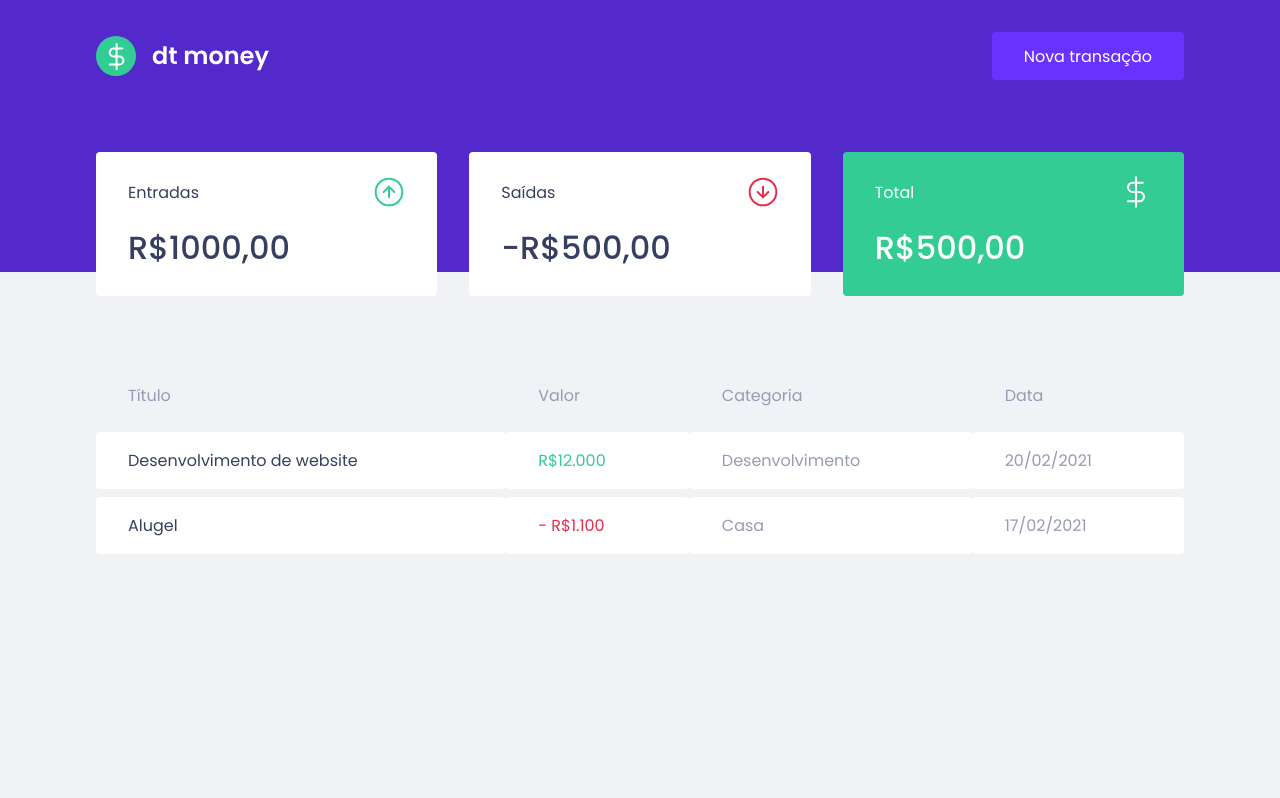
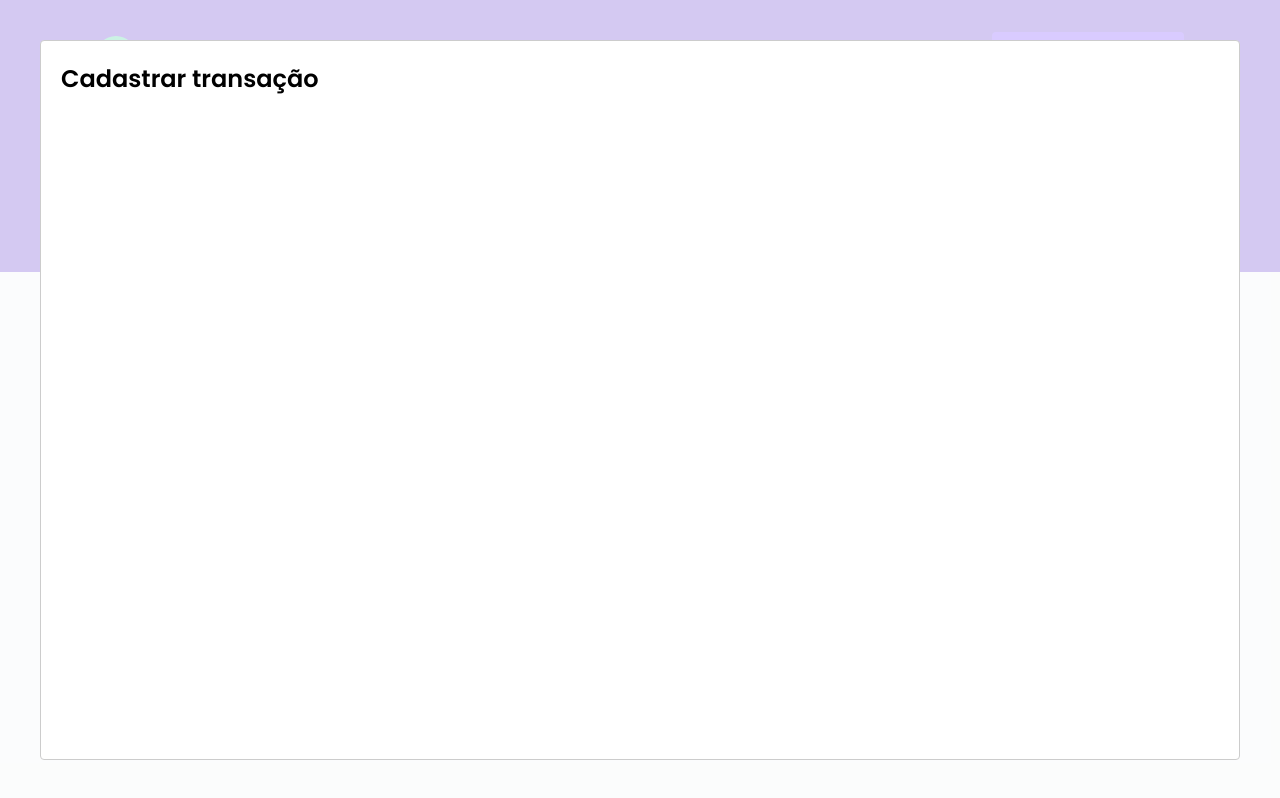
Before and after one commit to Lego4m/Ignite-ReactJS, a React (Create React App) app in the folder 02-dtmoney/: page / in a window 1280 px wide. Both pictures are taken after a click on the button "Nova transação". Built offline with nearby package versions, Linux system fonts and the light colour scheme; no server answers; what miragejs would draw is missing.

Commit message:
02 - Configurando modal de criação

```diff
--- a/02-dtmoney/package.json
+++ b/02-dtmoney/package.json
@@ -6,6 +6,7 @@
     "axios": "^0.26.1",
     "react": "^18.0.0",
     "react-dom": "^18.0.0",
+    "react-modal": "^3.15.1",
     "react-scripts": "5.0.1",
     "styled-components": "^5.3.5",
     "web-vitals": "^2.1.0"
@@ -18,6 +19,7 @@
     "@types/node": "^16.7.13",
     "@types/react": "^18.0.0",
     "@types/react-dom": "^18.0.0",
+    "@types/react-modal": "^3.13.1",
     "@types/styled-components": "^5.1.25",
     "miragejs": "^0.1.43",
     "typescript": "^4.4.2"
--- a/02-dtmoney/src/App.tsx
+++ b/02-dtmoney/src/App.tsx
@@ -1,13 +1,37 @@
+import { useState } from 'react';
+import Modal from 'react-modal';
+
 import { Header } from "./components/Header";
 import { Dashboard } from "./components/Dashboard";
 import { GlobalStyle } from "./styles/global";
 
+Modal.setAppElement('#root'); // Acessibilidade
+
 export function App() {
+  const [isNewTransactionModalOpen, setIsNewTransactionModalOpen] = useState(false);
+
+  function handleOpenNewTransactionModal() {
+    setIsNewTransactionModalOpen(true);
+  }
+
+  function handleCloseNewTransactionModal() {
+    setIsNewTransactionModalOpen(false);
+  }
+
   return (
     <>
-      <Header />
+      <Header
+        onOpenNewTransactionModal={handleOpenNewTransactionModal}
+      />
       <Dashboard />
       <GlobalStyle />
+
+      <Modal
+        isOpen={isNewTransactionModalOpen}
+        onRequestClose={handleCloseNewTransactionModal}
+      >
+        <h2>Cadastrar transação</h2>
+      </Modal>
     </>
   );
 }
--- a/02-dtmoney/src/components/Header/index.tsx
+++ b/02-dtmoney/src/components/Header/index.tsx
@@ -2,12 +2,19 @@ import logoImg from '../../assets/logo.svg';
 
 import { Container, Content } from './styles';
 
-export function Header() {
+interface HeaderProps {
+  onOpenNewTransactionModal: () => void;
+}
+
+export function Header({ onOpenNewTransactionModal }: HeaderProps) {
   return (
     <Container>
       <Content>
         <img src={logoImg} alt="dtmoney" />
-        <button type="button">
+        <button
+          type="button"
+          onClick={onOpenNewTransactionModal}
+        >
           Nova transação
         </button>
       </Content>
```
Also changed, not shown: 1 other file (tests, documents, lock files or other folders).
